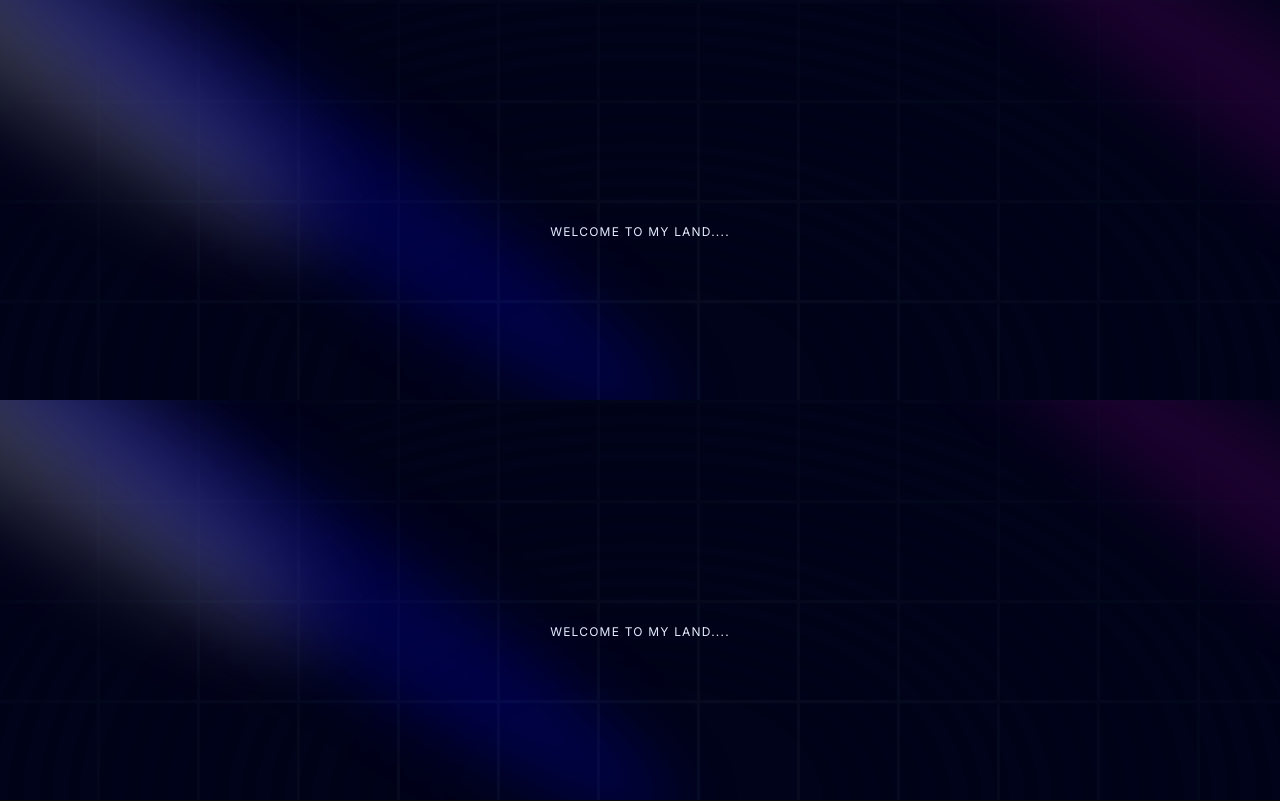
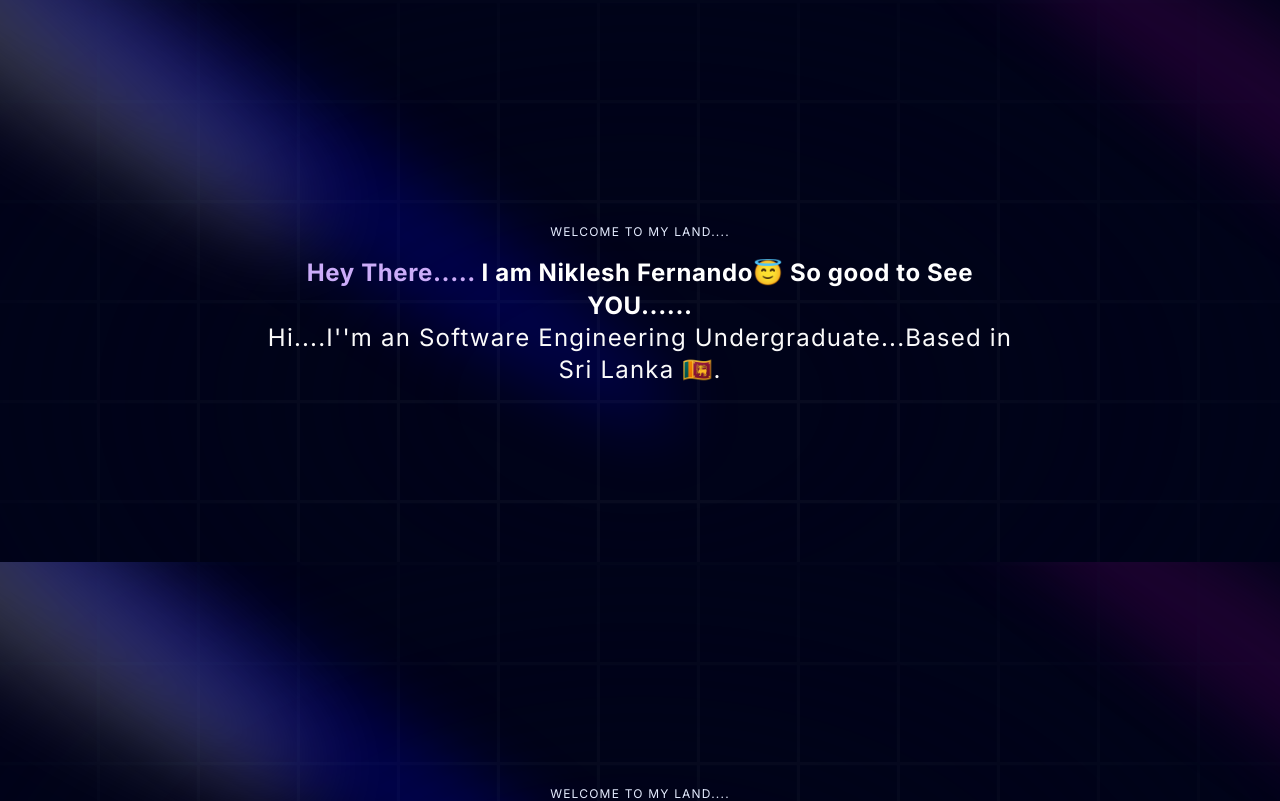
Before and after one commit to NikleshFernando/NickLeshStudio, a Next.js app in the folder niklesh_studio/: page / in a window 1280 px wide. Shown: the top 801 px of the page. Built offline with nearby package versions, Linux system fonts and the light colour scheme.

Commit message:
second commit

```diff
--- a/niklesh_studio/components/Hero.tsx
+++ b/niklesh_studio/components/Hero.tsx
@@ -1,5 +1,6 @@
 import React from 'react'
 import { Spotlight } from './ui/Spotlight'
+import { TextGenerateEffect } from './ui/TextGenerateEffect'
 
 const Hero = () => {
   return (
@@ -15,6 +16,13 @@ const Hero = () => {
       <div className='flex justify-center relative my-20 z-10'>
         <div className = 'max w-[89vw] md:max-w-2xl lg:max-w-[60vw] flex flex-col items-center justify-center'>
             <h2 className='uppercase tracking-widest text-xs text-center text-blue-100 max-w-80'>Welcome to My Land....</h2>
+            <TextGenerateEffect
+            className='text-center text-[40px] md:text-5xl lg-text-6xl'
+            words='Hey There.....  I am Niklesh Fernando😇 So good to See YOU......'
+            />
+            <p className='text-center md:tracking-wider mb-4 text-small md:text-lg lg:text-2xl'>
+                Hi....I'&apos;m an Software Engineering Undergraduate...Based in Sri Lanka 🇱🇰.
+            </p>
         </div>
       </div>
     </div>
--- a/niklesh_studio/components/ui/TextGenerateEffect.tsx
+++ b/niklesh_studio/components/ui/TextGenerateEffect.tsx
@@ -37,7 +37,7 @@ export const TextGenerateEffect = ({
           return (
             <motion.span
               key={word + idx}
-              className="dark:text-white text-black opacity-0"
+              className={`${idx < 3 ? 'text-purple ' : 'dark:text-white text-black'} opacity-0`}
               style={{
                 filter: filter ? "blur(10px)" : "none",
               }}
```
